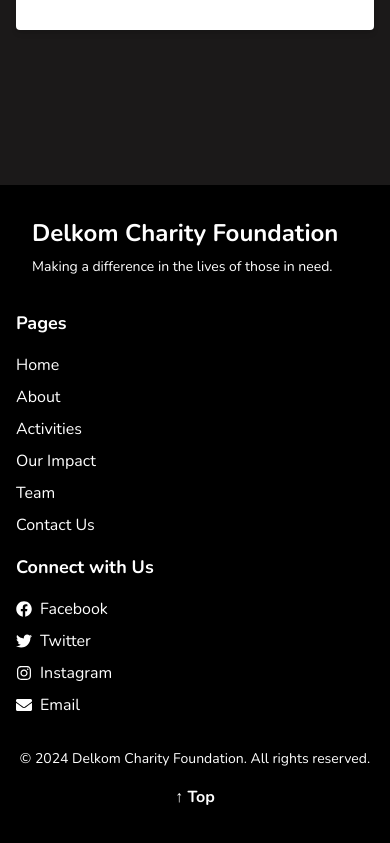
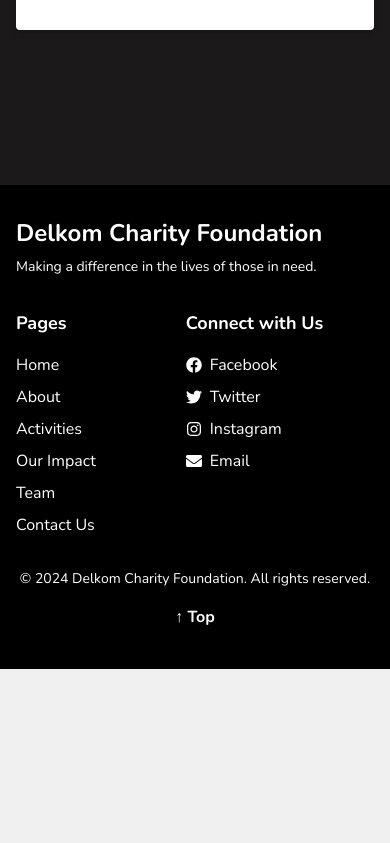
Before and after one commit to henryamos/DelkomFoundation, a React (Vite) app: page / in a window 390 px wide. Shown: the part 8630-9473 px from the top of the page. After the commit the page ends 9299 px from the top, so only its background shows below. Built offline with nearby package versions, Linux system fonts and the light colour scheme.

Commit message:
💄 style(footer): update footer and improve mobile responsiveness ✨ feat(footer): update footer for mobile responsiveness 📱 refactor(ui): update footer and improve mobile responsiveness

```diff
--- a/src/components/Footer.jsx
+++ b/src/components/Footer.jsx
@@ -11,7 +11,7 @@
     <footer className="bg-black text-white py-8">
       <div className="max-w-6xl mx-auto px-4 lg:px-2">
         <div className="flex flex-col lg:space-x-16 md:flex-row justify-between items-start">
-          <div className="flex flex-col ml-4  items-start mb-4 md:mb-0 md:w-1/3">
+          <div className="flex flex-col  lg:ml-4  items-start mb-4 md:mb-0 md:w-1/3">
             <h2 className="headings font-bold mb-2 text-white hover:text-darkYellow">
               Delkom Charity Foundation
             </h2>
@@ -20,7 +20,8 @@
             </p>
           </div>
           <div className="flex flex-col md:flex-row md:space-x-16 items-start md:w-2/3 mt-4 md:mt-0">
-            <div className="flex flex-col items-start mb-4 md:mb-0">
+            <div className="grid grid-cols-2 gap-8 w-full">
+              <div className="flex flex-col items-start">
                 <h2 className="text-lg font-bold mb-4 text-white hover:text-darkYellow">
                   Pages
                 </h2>
@@ -98,6 +99,7 @@
               </div>
             </div>
           </div>
+        </div>
         <div className="text-center mt-8">
           <p className="text-sm md:text-md lg:text-lg text-white">
             © 2024 Delkom Charity Foundation. All rights reserved.
```
Lines whose indentation alone changed are shown as unchanged.
